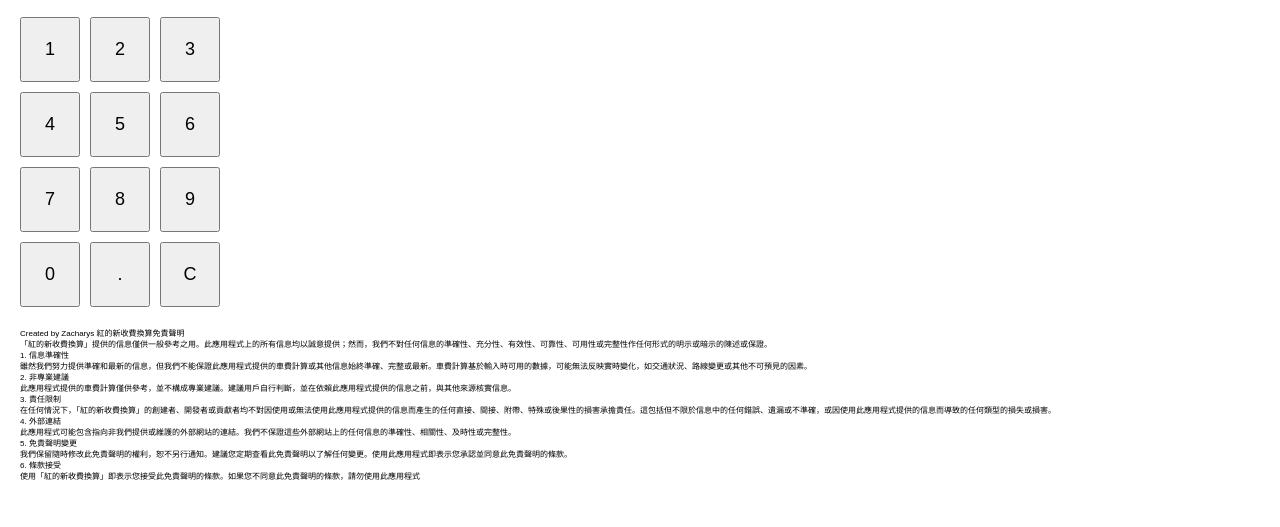
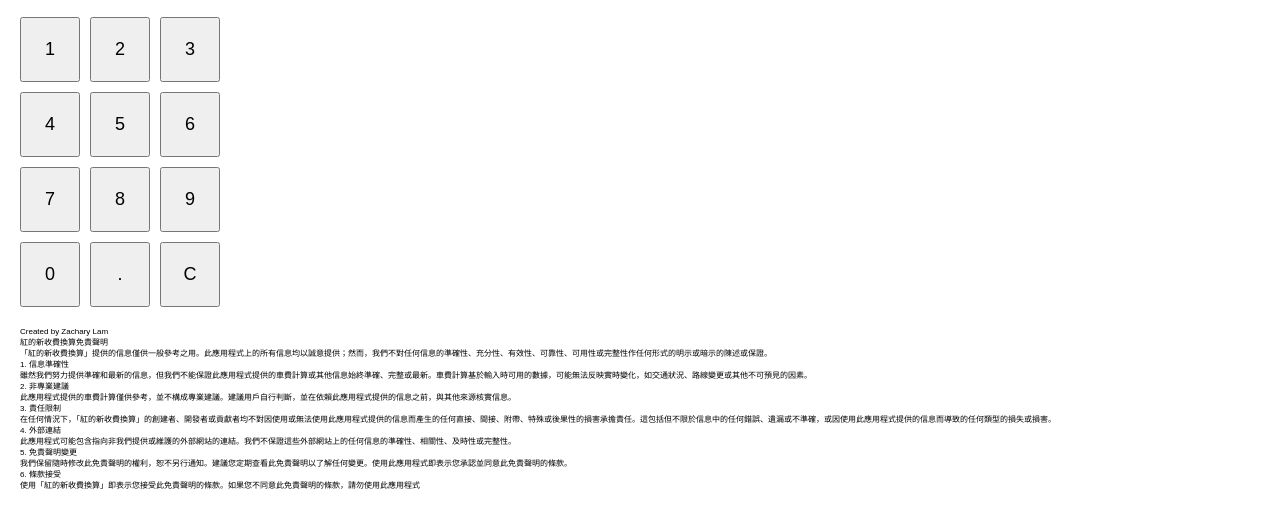
Before and after one commit to zacharylamhk/zacharylamhk.github.io, a plain HTML site: page red/index.html in a window 1280 px wide. Shown: the part 113-640 px from the top of the page. Drawn offline with Linux system fonts and the light colour scheme.

Commit message:
Update index.html

```diff
--- a/red/index.html
+++ b/red/index.html
@@ -62,7 +62,7 @@
     </div>
 
     <p style="font-size:8px">
-        Created by Zacharys
+        Created by Zachary Lam <br>
         紅的新收費換算免責聲明<br>
         「紅的新收費換算」提供的信息僅供一般參考之用。此應用程式上的所有信息均以誠意提供；然而，我們不對任何信息的準確性、充分性、有效性、可靠性、可用性或完整性作任何形式的明示或暗示的陳述或保證。<br>
         1. 信息準確性<br>
```
